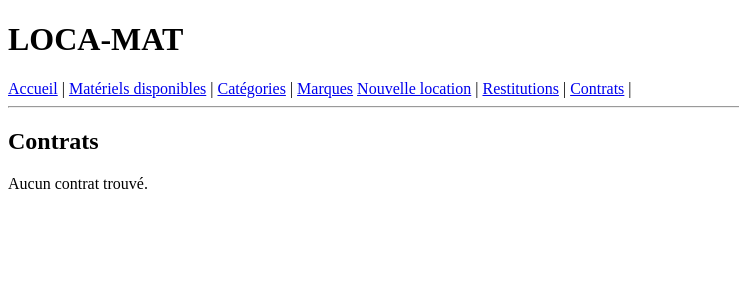
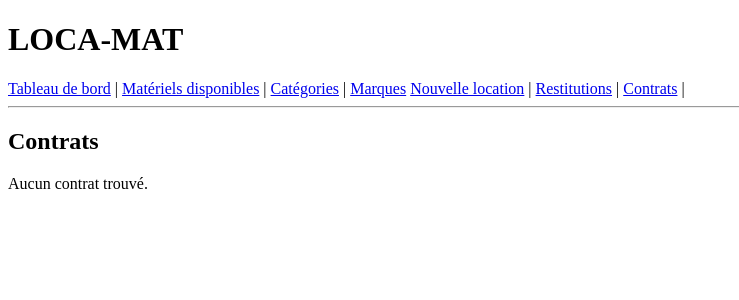
Before and after one commit to SandrineGenart1/sgbdprojet, a Flask app: page /contrats in a window 1280 px wide. Shown: the top 300 px of the page, without its empty margins (0-739 px from the left). Run offline with Flask 3, Linux system fonts and the light colour scheme.

Commit message:
Modification onglet du menu pour tester synchro

```diff
--- a/templates/base.html
+++ b/templates/base.html
@@ -14,7 +14,7 @@
 
         <!-- Menu de navigation -->
         <nav>
-            <a href="/">Accueil</a> |
+            <a href="/">Tableau de bord</a> |
             <a href="/materiels/disponibles">Matériels disponibles</a> |
             <a href="/categories">Catégories</a> |
             <a href="/marques">Marques</a>
```
